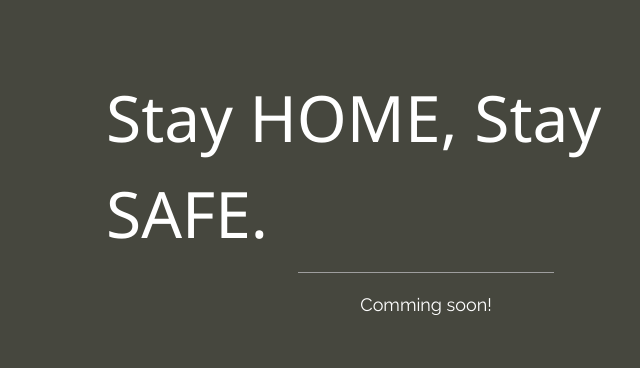
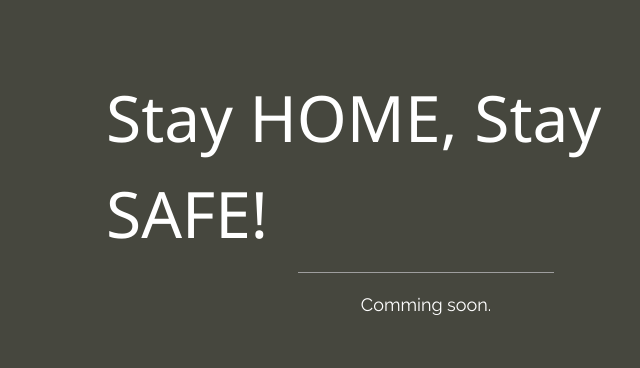
Before and after one commit to rashidulhasanhridoy/rashidulhasanhridoy.github.io, a plain HTML site: page index.html in a window 1280 px wide. Shown: the part 202-570 px from the top of the page, 214-854 px from the left. Drawn offline with nearby package versions, Linux system fonts and the light colour scheme.

Commit message:
Update index.html

```diff
--- a/index.html
+++ b/index.html
@@ -22,9 +22,9 @@ body, html {height: 100%}
     rashidulhasanhridoy.com
   </div>
   <div class="w3-display-middle">
-    <h3 class="w3-jumbo w3-animate-top">Stay HOME, Stay SAFE.</h3>
+    <h3 class="w3-jumbo w3-animate-top">Stay HOME, Stay SAFE!</h3>
     <hr class="w3-border-grey" style="margin:auto;width:40%">
-    <p class="w3-large w3-center">Comming soon!</p>
+    <p class="w3-large w3-center">Comming soon.</p>
   </div>
   <div class="w3-display-bottomleft w3-padding-large">
     Owned by <a href="https://www.linkedin.com/in/rashidulhasanhridoy/" target="_blank">Rashidul Hasan Hridoy</a>
```
